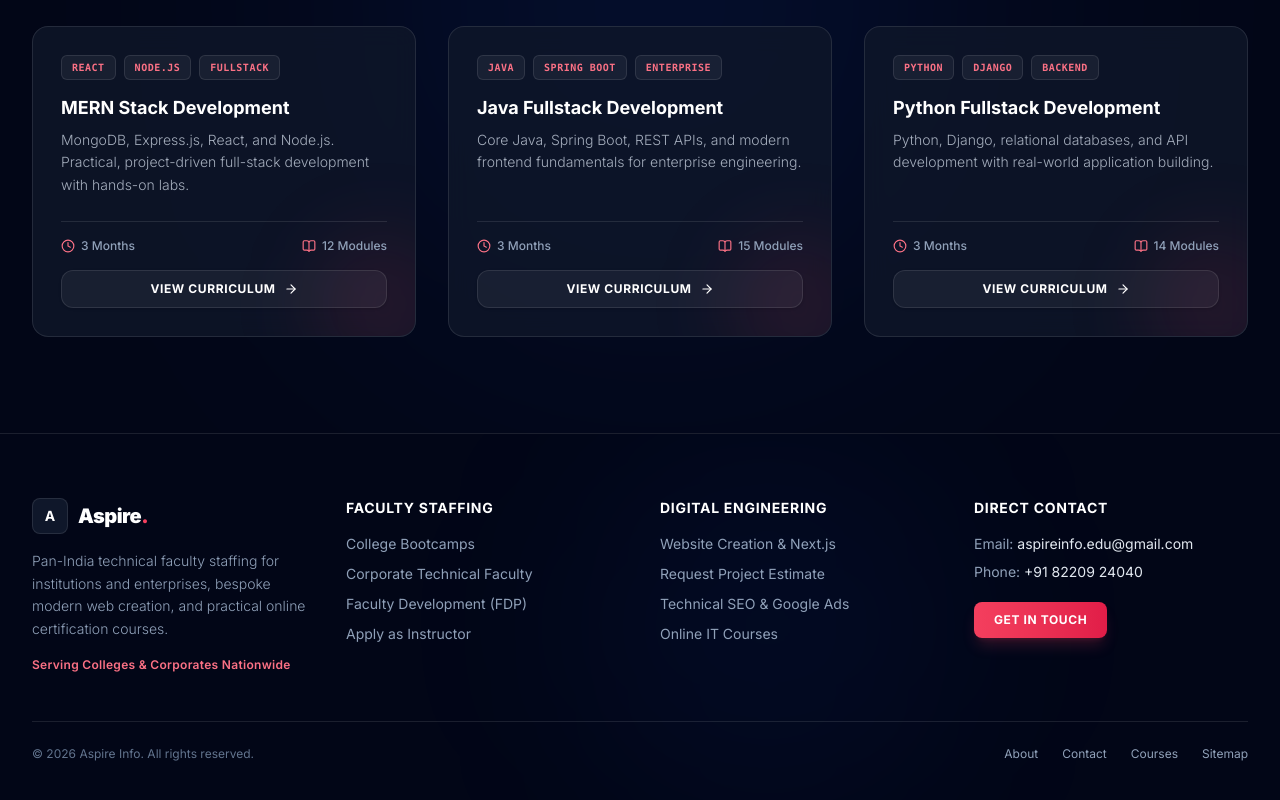
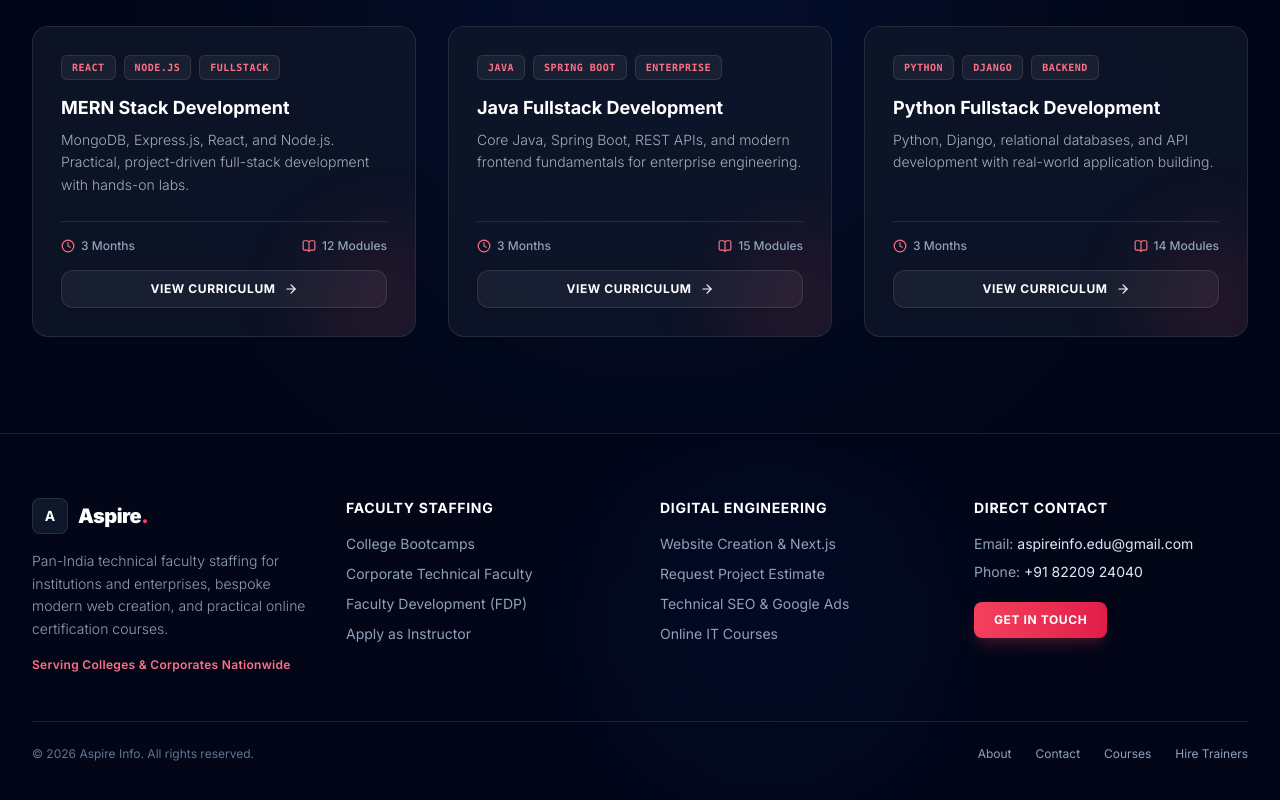
Before and after one commit to Surya4040/aspire-trainer, a Next.js app: page / in a window 1280 px wide. Shown: the part 5361-6161 px from the top of the page. Built offline with nearby package versions, Linux system fonts and the light colour scheme.

Commit message:
chore: replace visible sitemap footer link with hire trainers

```diff
--- a/src/components/layout/Footer.tsx
+++ b/src/components/layout/Footer.tsx
@@ -70,7 +70,7 @@ export function Footer() {
                         <Link href="/about" className="hover:text-white transition-colors">About</Link>
                         <Link href="/contact" className="hover:text-white transition-colors">Contact</Link>
                         <Link href="/courses" className="hover:text-white transition-colors">Courses</Link>
-                        <Link href="/sitemap.xml" className="hover:text-white transition-colors">Sitemap</Link>
+                        <Link href="/trainers" className="hover:text-white transition-colors">Hire Trainers</Link>
                     </div>
                 </div>
             </div>
```
